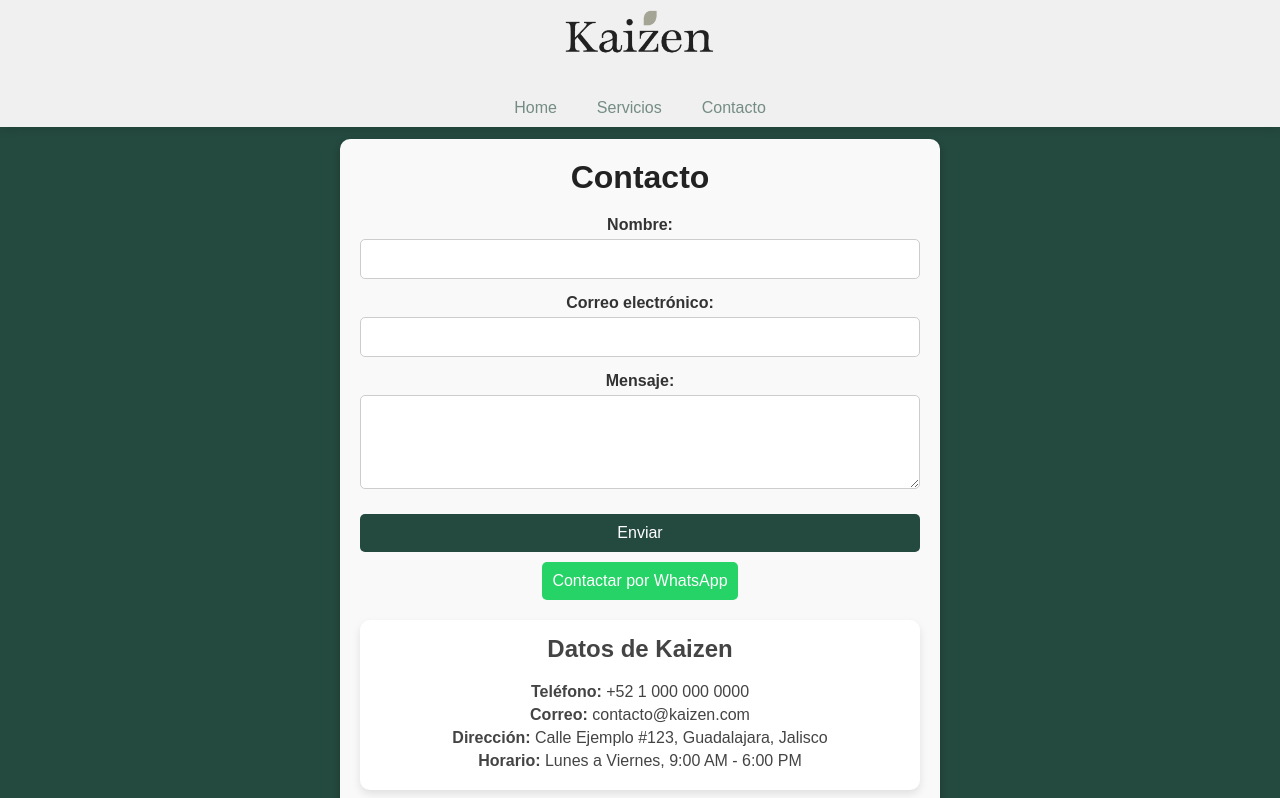
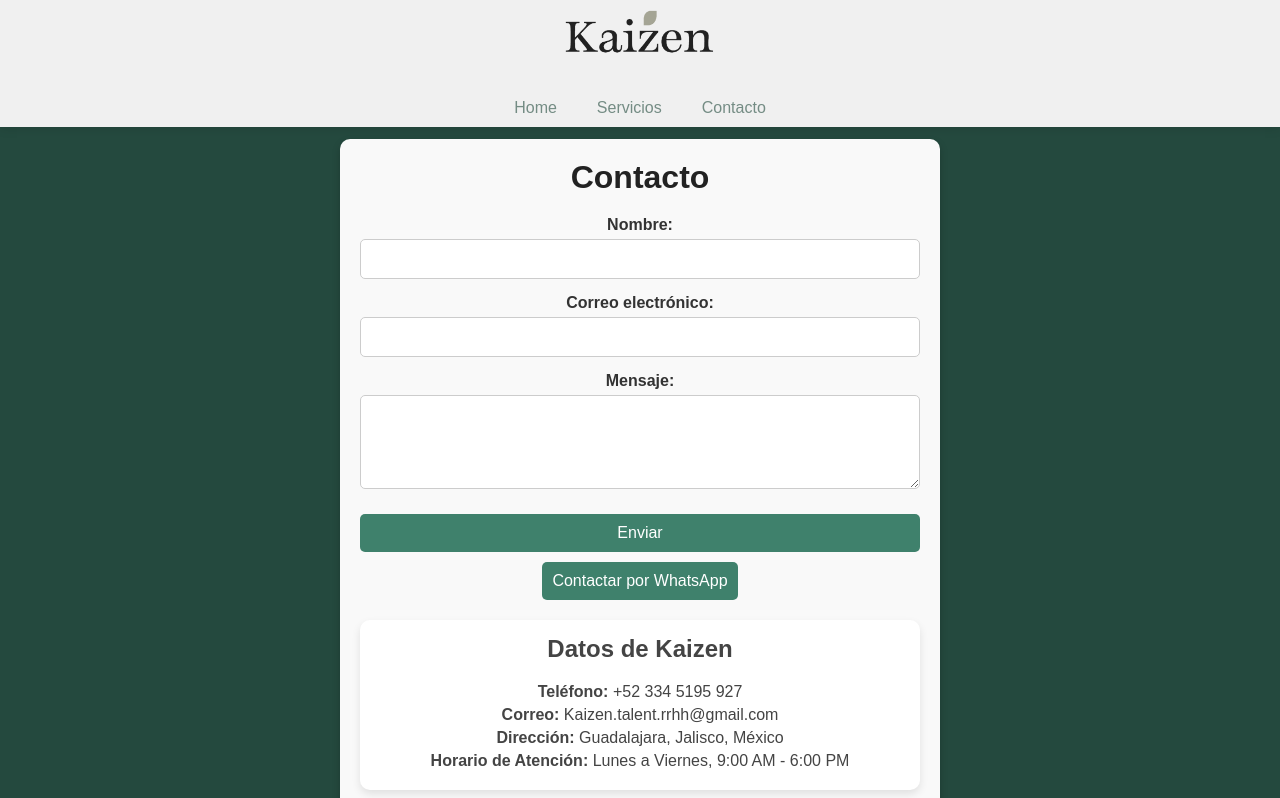
Before and after one commit to ElBuenParker/Kaizen, a React (Create React App) app: page /Contacto in a window 1280 px wide. Shown: the top 798 px of the page. Built offline with nearby package versions, Linux system fonts and the light colour scheme.

Commit message:
general css update

```diff
--- a/src/pages/Contacto.jsx
+++ b/src/pages/Contacto.jsx
@@ -30,7 +30,7 @@ const Contacto = () => {
 
   const handleWhatsApp = () => {
     const message = encodeURIComponent('Me gustaría obtener información de su servicio Kaizen.');
-    const phoneNumber = '5210000000000';
+    const phoneNumber = '523345195927';
     const whatsappLink = `https://wa.me/${phoneNumber}?text=${message}`;
     window.open(whatsappLink, '_blank');
   };
@@ -80,10 +80,10 @@ const Contacto = () => {
 
       <div className="datos-container" data-aos="fade-up">
         <h2>Datos de Kaizen</h2>
-        <p><strong>Teléfono:</strong> +52 1 000 000 0000</p>
-        <p><strong>Correo:</strong> contacto@kaizen.com</p>
-        <p><strong>Dirección:</strong> Calle Ejemplo #123, Guadalajara, Jalisco</p>
-        <p><strong>Horario:</strong> Lunes a Viernes, 9:00 AM - 6:00 PM</p>
+        <p><strong>Teléfono:</strong> +52 334 5195 927</p>
+        <p><strong>Correo:</strong> Kaizen.talent.rrhh@gmail.com</p>
+        <p><strong>Dirección:</strong> Guadalajara, Jalisco, México</p>
+        <p><strong>Horario de Atención:</strong> Lunes a Viernes, 9:00 AM - 6:00 PM</p>
       </div>
     </div>
   );
--- a/src/pages/Servicios.jsx
+++ b/src/pages/Servicios.jsx
@@ -9,6 +9,12 @@ const Servicios = () => {
 
   const toggleContent = (index) => {
     setActiveIndex(index === activeIndex ? null : index);
+  };
+  const handleWhatsApp = () => {
+    const message = encodeURIComponent('Me gustaría obtener información de su servicio Kaizen.');
+    const phoneNumber = '523345195927';
+    const whatsappLink = `https://wa.me/${phoneNumber}?text=${message}`;
+    window.open(whatsappLink, '_blank');
   };
 
   const serviciosData = [
@@ -83,11 +89,10 @@ const Servicios = () => {
           </div>
         </div>
       ))}
-      <div className="button-container">
-        <Link to="/Contacto" className="servicios-btn">
-          Contáctanos
-        </Link>
-      </div>
+
+      <button onClick={handleWhatsApp} className="btn-whatsapp">
+        Contactar por WhatsApp
+      </button>
       <div className="servicios-logo">
         <img src={KaizenLogo} alt="Portada de Servicios" className="servicios-portada" />
       </div>
--- a/src/styles/Contacto.css
+++ b/src/styles/Contacto.css
@@ -41,7 +41,7 @@ h1, h2 {
 
 .btn-enviar,
 .btn-whatsapp {
-  background-color: #24493e;
+  background-color: #3f816c;
   color: white;
   font-size: 1rem;
   padding: 10px;
@@ -53,15 +53,15 @@ h1, h2 {
 }
 
 .btn-enviar:hover {
-  background-color: #1d3b2f;
+  background-color: #546b63;
 }
 
 .btn-whatsapp {
-  background-color: #25d366;
+  background-color: #3f816c;
 }
 
 .btn-whatsapp:hover {
-  background-color: #1da851;
+  background-color: #546b63;
 }
 
 .datos-container {
```
Also changed, not shown: src/styles/Servicios.css (line endings or trailing spaces).
